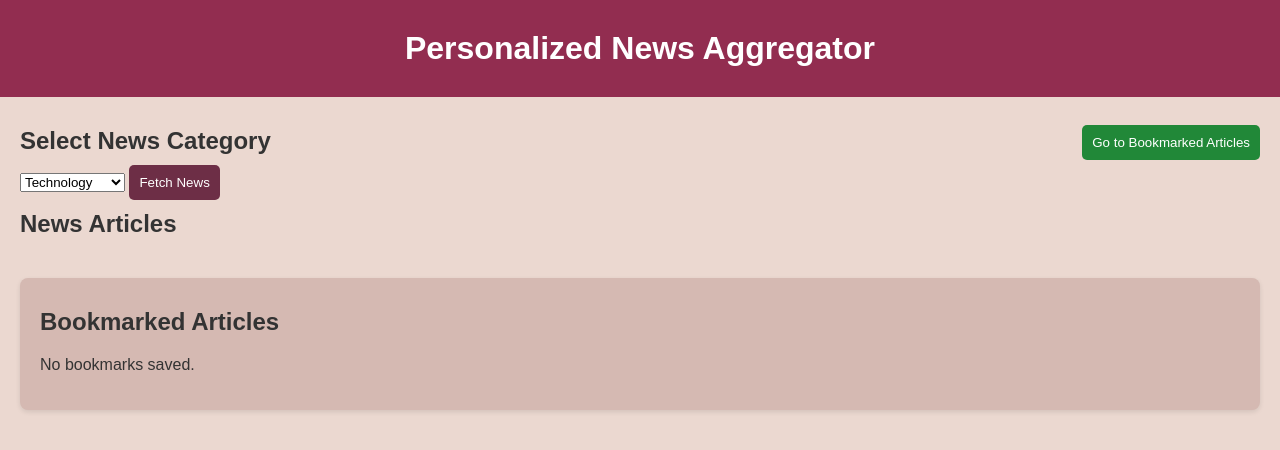
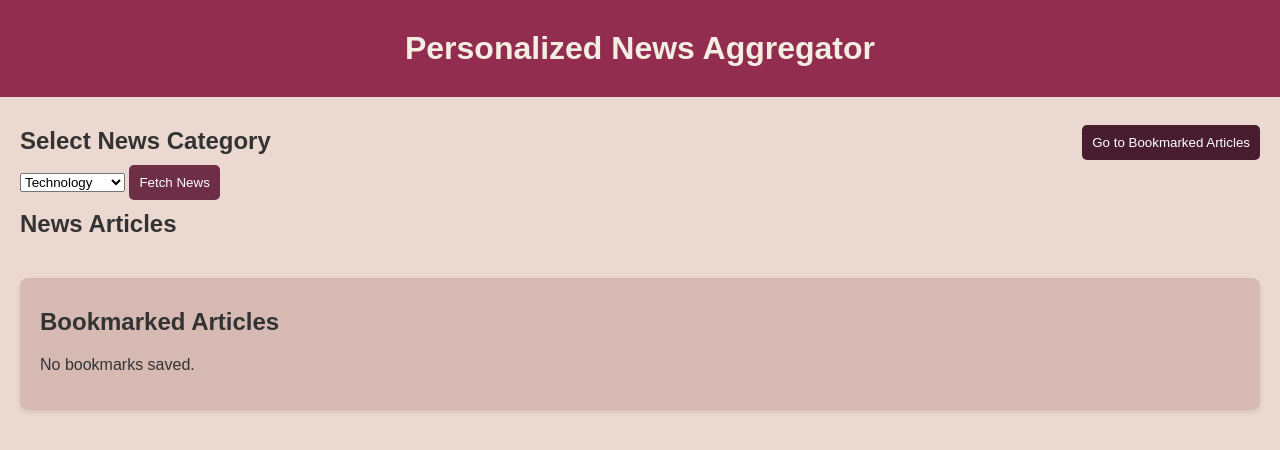
Before and after one commit to gauri0508/news-aggregator-project, a plain HTML site: page index.html in a window 1280 px wide. In both pictures the pointer is over the button "Go to Bookmarked Articles". Drawn offline with Linux system fonts and the light colour scheme.

Commit message:
Update style.css
Updated style

```diff
--- a/assets/css/style.css
+++ b/assets/css/style.css
@@ -8,7 +8,7 @@ body {
 
 header {
     background-color: #922D50;
-    color: white;
+    color: #F3EDE2;
     padding: 20px;
     text-align: center;
 }
@@ -43,7 +43,7 @@ button {
 }
 
 button:hover {
-    background-color: #005bb5;
+    background-color: #481E2E;
 }
 
 /* Bookmarks Section Styling */
@@ -73,7 +73,7 @@ button:hover {
 }
 
 #go-to-bookmarks:hover {
-    background-color: #218838;
+    background-color: #481E2E;
 }
 
 /* Pop-up notification */
@@ -81,7 +81,7 @@ button:hover {
     position: fixed;
     top: 10%;
     right: 10%;
-    background-color: #28a745;
+    background-color: #B75279;
     color: white;
     padding: 15px 20px;
     border-radius: 5px;
```
